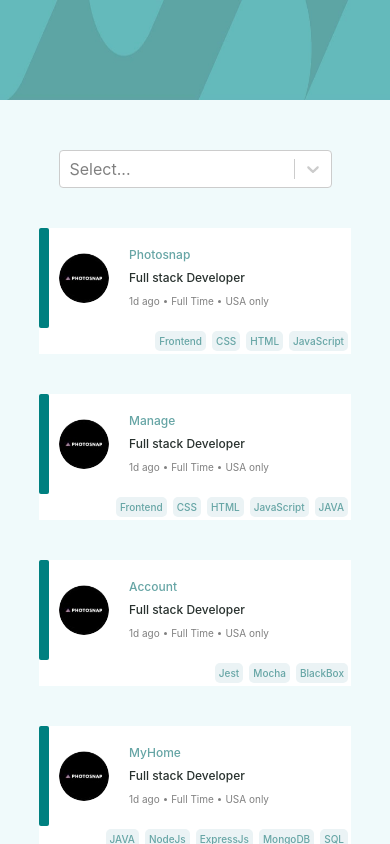
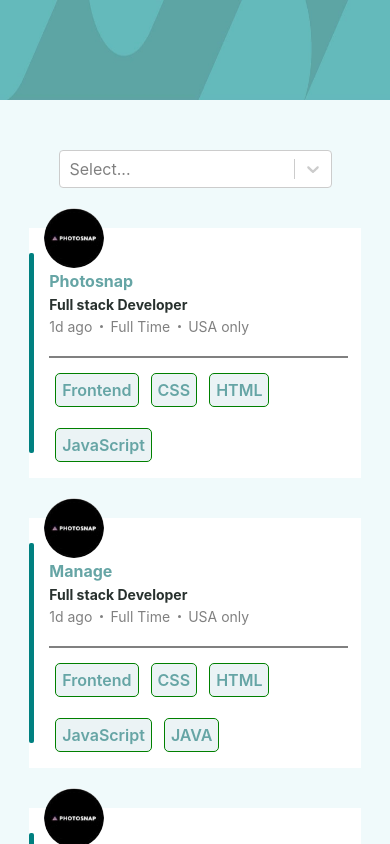
Before and after one commit to sumit-krk/Gokwik, a React (Create React App) app: page / in a window 390 px wide. Shown: the top 844 px of the page. Built offline with nearby package versions, Linux system fonts and the light colour scheme.

Commit message:
added responsive style by media query

```diff
--- a/src/component/Card/Card.js
+++ b/src/component/Card/Card.js
@@ -14,7 +14,7 @@ const Card=(props)=>{
             <div className={styles.middle_div_of_card}>
 
                 {/* company icon */}
-                <div>
+                <div className={styles.avatar_div}>
                     <img src={Com_logo_1} alt="BigCo Inc. logo" className={styles.avatar}/>
                 </div>
 
@@ -32,9 +32,9 @@ const Card=(props)=>{
                 </div>
 
             </div>
-
             {/* last part of card(listed tech list) */}
-            <div style={{display:'flex',width:'400px',justifyContent:'flex-end',flexWrap:'wrap'}}>
+            <div className={styles.tech_section}>
+                {/* <div className={styles.horizontal_line} /> */}
                 {props.TechStacks.map((e) => <CardButton TechStacks={e} />)}
             </div>
         </div>
--- a/src/component/Card/Card.module.css
+++ b/src/component/Card/Card.module.css
@@ -78,6 +78,12 @@
     color: #28312E;
     font-weight: bold;
 }
+.tech_section{
+    display: flex;
+    width: 400px;
+    justify-content: flex-end;
+    flex-wrap: wrap;
+}
 .avatar {
     vertical-align: middle;
     width: 80px;
@@ -123,12 +129,6 @@
     .details_of_job_middle_div{
         margin-left: 20px;
         height: 70px;
-        /* display: flex;
-        flex-direction: column;
-        align-content: space-between;
-        justify-content: space-around;
-        flex-wrap: wrap;
-        border: 1px solid red; */
     }
   }
   @media only screen and (max-width: 790px){
@@ -137,8 +137,8 @@
     }
     .avatar {
         vertical-align: middle;
-        width: 60px;
-        height: 60px;
+        width: 55px;
+        height: 55px;
         border-radius: 50%;
       }
       .details_of_job{
@@ -157,6 +157,41 @@
         border-radius: 5px;
         margin: 7px;
     }
+        .tech_section {
+            width: 250px;
+        }
+
+        .middle_div_of_card {
+            display: flex;
+            align-items: center;
+            /* width: 60%; */
+            flex-grow: 2;
+            flex-wrap: wrap;
+        }
+
+        .details_of_job_middle_div {
+            margin-left: 12px;
+            height: 60px;
+        }
+        .tech_div_of_card>div{
+            color: #66a5a5;
+            background-color: #EBF3F5;
+            padding: 4px;
+            font-weight: 500;
+            font-size: 10px;
+            border-radius: 5px;
+            margin: 3px;
+        }
+        .details_of_job_middle_div> div:first-child{
+            color: #66a5a5;
+            font-weight: 500;
+            font-size: 12px;
+        }
+        .details_of_job_middle_div> div:nth-child(2){
+            color: #28312E;
+            font-weight: 500;
+            font-size: 12px;
+        }
   }
   @media only screen and (max-width: 600px){
     .main_div_of_card{
@@ -197,38 +232,80 @@
   }
   @media only screen and (max-width: 480px){
     .main_div_of_card{
-        width: 80%;
+        width: 85%;
+        position: relative;
+        height: 250px;
     }
     .avatar {
         vertical-align: middle;
-        width: 50px;
-        height: 50px;
+        width: 60px;
+        height: 60px;
         border-radius: 50%;
       }
+      .avatar_div{
+        position: absolute;
+        top: -20px;
+      }
       .details_of_job{
-        height: 15px;
-        width: 140px;
-        font-size: 10px;
+        height: 18px;
+        width: 200px;
+        font-size: 14px;
         color: gray;
         flex-wrap: wrap;
+    }
+    .details_of_job_middle_div {
+        margin-left: 5px;
+        height: 70px;
+        position: absolute;
+        top: 40px;
     }
     .tech_div_of_card>div{
         color: #66a5a5;
         background-color: #EBF3F5;
-        padding: 4px;
+        padding: 7px;
         font-weight: 500;
-        font-size: 10px;
+        font-size: 16px;
         border-radius: 5px;
-        margin: 3px;
+        margin: 5px;
     }
     .details_of_job_middle_div> div:first-child{
         color: #66a5a5;
-        font-weight: 500;
-        font-size: 12px;
+        font-weight: 700;
+        font-size: 16px;
     }
     .details_of_job_middle_div> div:nth-child(2){
         color: #28312E;
-        font-weight: 500;
-        font-size: 12px;
+        font-weight: 700;
+        font-size: 14px;
+    }
+    .tech_section {
+        width: 250px;
+        position: absolute;
+        top: 113px;
+        justify-content: flex-start;
+        left: 20px;
+        border-top: 2px solid gray;
+        width: 90%;
+        margin-top: 15px;
+    }
+    .tech_div_of_card>div{
+        color: #66a5a5;
+        background-color: #EBF3F5;
+        padding: 6px;
+        font-weight: 600;
+        font-size: 16px;
+        border-radius: 5px;
+        margin: 6px;
+        border: 1px solid green;
+        margin-top: 15px;
+    }
+    .horizontal_line{
+        height: 2px;
+        width: 100%;
+        background-color: gray;
+    }
+    .small_horizontal_div{
+        height: 200px;
+        width: 5px;
     }
   }
```
